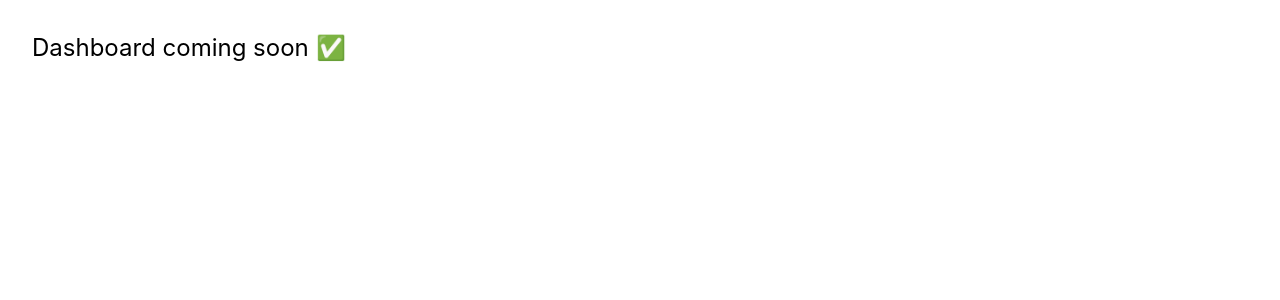
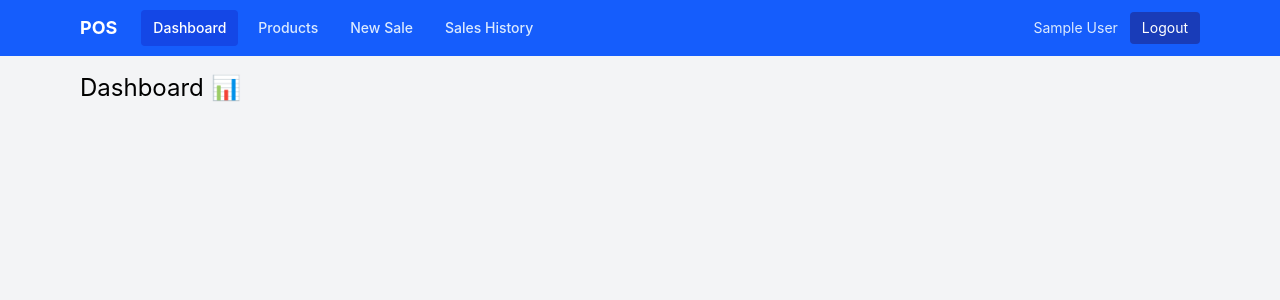
Before and after one commit to nethmipalliyaguruge/-pos-web-application, a React app in the folder frontend/: page / in a window 1280 px wide. Shown: the top 300 px of the page. Built offline with nearby package versions, Linux system fonts and the light colour scheme; no server answers; sample sign-in values are in the browser's storage; the HTML template or start-up script is replaced by a standard one.

Commit message:
feat: add navbar, shared layout and protected nested routes

```diff
--- a/frontend/src/App.jsx
+++ b/frontend/src/App.jsx
@@ -1,23 +1,35 @@
 import { BrowserRouter, Routes, Route } from "react-router-dom";
 import ProtectedRoute from "./components/ProtectedRoute";
+import Layout from "./components/Layout";
 import Login from "./pages/Login";
 
 function App() {
   return (
     <BrowserRouter>
       <Routes>
-        {/* Public page */}
+        {/* Public route — no navbar */}
         <Route path="/login" element={<Login />} />
 
-        {/* Protected page — temporary placeholder until we build the dashboard */}
+        {/* Protected routes — all share the Layout (navbar) */}
         <Route
-          path="/"
           element={
             <ProtectedRoute>
-              <div className="p-8 text-2xl">Dashboard coming soon ✅</div>
+              <Layout />
             </ProtectedRoute>
           }
-        />
+        >
+          {/* Temporary placeholders until we build each real page */}
+          <Route path="/" element={<div className="text-2xl">Dashboard 📊</div>} />
+          <Route path="/products" element={<div className="text-2xl">Products 📦</div>} />
+          <Route path="/sales/new" element={<div className="text-2xl">New Sale 🛒</div>} />
+          <Route path="/sales" element={<div className="text-2xl">Sales History 🧾</div>} />
+
+          {/* Temporary placeholders until we build each real page */}
+          <Route path="/" element={<div className="text-2xl">Dashboard 📊</div>} />
+          <Route path="/products" element={<div className="text-2xl">Products 📦</div>} />
+          <Route path="/sales/new" element={<div className="text-2xl">New Sale 🛒</div>} />
+          <Route path="/sales" element={<div className="text-2xl">Sales History 🧾</div>} />
+        </Route>
       </Routes>
     </BrowserRouter>
   );
--- /dev/null
+++ b/frontend/src/components/Layout.jsx
@@ -0,0 +1,17 @@
+import { Outlet } from "react-router-dom";
+import Navbar from "./Navbar";
+
+// Layout renders the Navbar once, then <Outlet /> is where the current
+// page gets injected. This way every page automatically has the navbar.
+function Layout() {
+  return (
+    <div className="min-h-screen bg-gray-100">
+      <Navbar />
+      <main className="max-w-6xl mx-auto p-4">
+        <Outlet />
+      </main>
+    </div>
+  );
+}
+
+export default Layout;
--- /dev/null
+++ b/frontend/src/components/Navbar.jsx
@@ -0,0 +1,55 @@
+import { NavLink, useNavigate } from "react-router-dom";
+import { useAuth } from "../context/AuthContext";
+
+function Navbar() {
+  const { user, logout } = useAuth();
+  const navigate = useNavigate();
+
+  const handleLogout = () => {
+    logout();
+    navigate("/login");
+  };
+
+  // Shared styling for each link. NavLink gives us `isActive` so we can
+  // highlight the page we're currently on.
+  const linkClass = ({ isActive }) =>
+    `px-3 py-2 rounded text-sm font-medium ${
+      isActive ? "bg-blue-700 text-white" : "text-blue-100 hover:bg-blue-500"
+    }`;
+
+  return (
+    <nav className="bg-blue-600 text-white">
+      <div className="max-w-6xl mx-auto px-4 flex items-center justify-between h-14">
+        {/* Left side: brand + page links */}
+        <div className="flex items-center gap-2">
+          <span className="font-bold text-lg mr-4">POS</span>
+          <NavLink to="/" end className={linkClass}>
+            Dashboard
+          </NavLink>
+          <NavLink to="/products" className={linkClass}>
+            Products
+          </NavLink>
+          <NavLink to="/sales/new" className={linkClass}>
+            New Sale
+          </NavLink>
+          <NavLink to="/sales" end className={linkClass}>
+            Sales History
+          </NavLink>
+        </div>
+
+        {/* Right side: who's logged in + logout */}
+        <div className="flex items-center gap-3">
+          <span className="text-sm text-blue-100">{user?.name}</span>
+          <button
+            onClick={handleLogout}
+            className="text-sm bg-blue-800 hover:bg-blue-900 px-3 py-1.5 rounded"
+          >
+            Logout
+          </button>
+        </div>
+      </div>
+    </nav>
+  );
+}
+
+export default Navbar;
```
